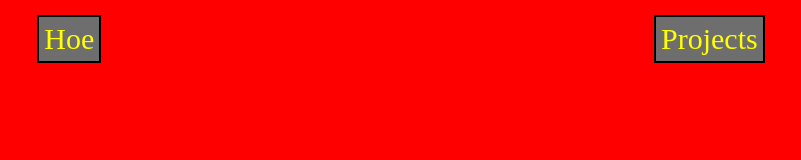
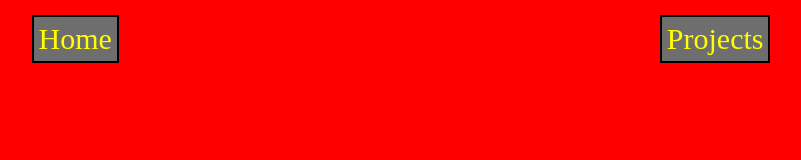
Before and after one commit to AnshYadav000/home, a plain HTML site: page index.html in a window 1280 px wide. Shown: the whole page, without its empty margins (239-1040 px from the left). Drawn offline with Linux system fonts and the light colour scheme.

Commit message:
Update index.html

```diff
--- a/index.html
+++ b/index.html
@@ -41,7 +41,7 @@
         <div class="nav">
             <nav class="nav">
                 <ul class="ul">
-                    <li class="li"><a href="#" class="a">Hoe</a></li>
+                    <li class="li"><a href="#" class="a">Home</a></li>
                     <li class="li"><a href="#" class="a">Projects</a></li>
                 </ul>
             </nav>
```
